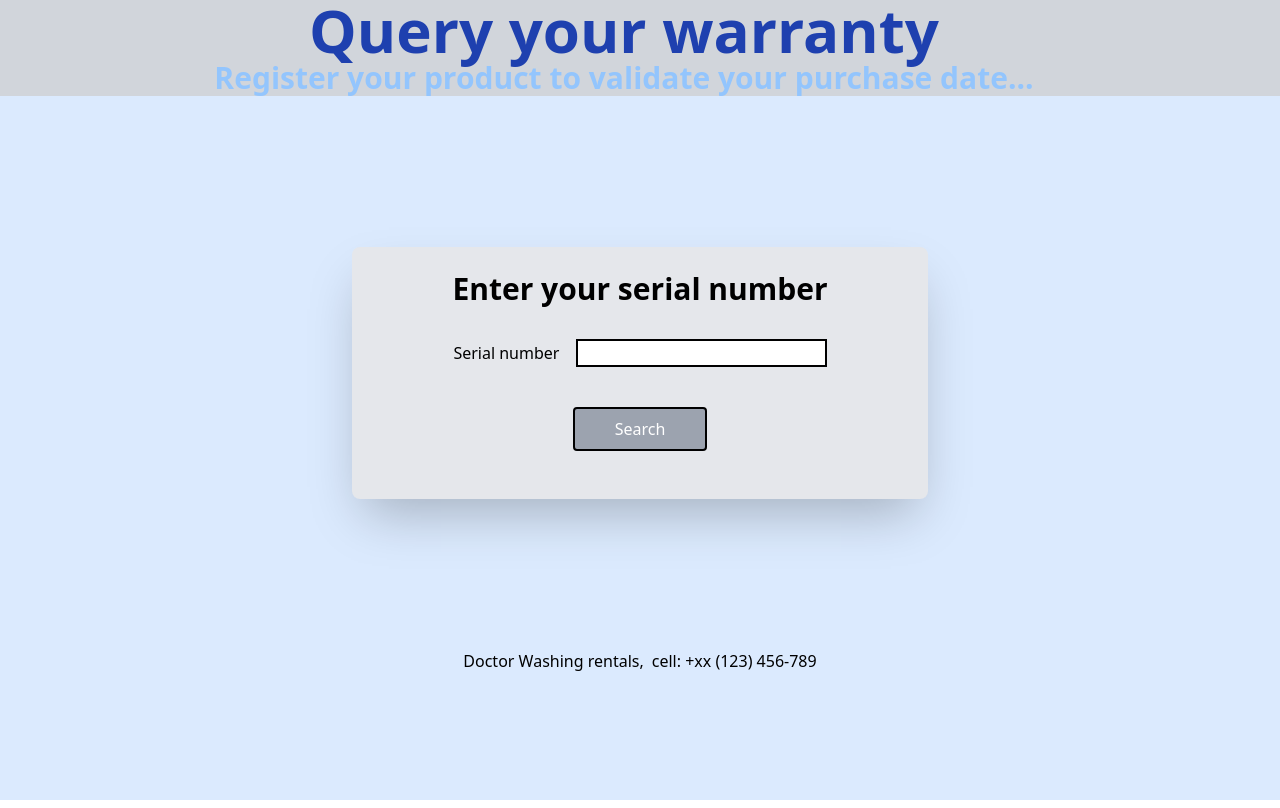
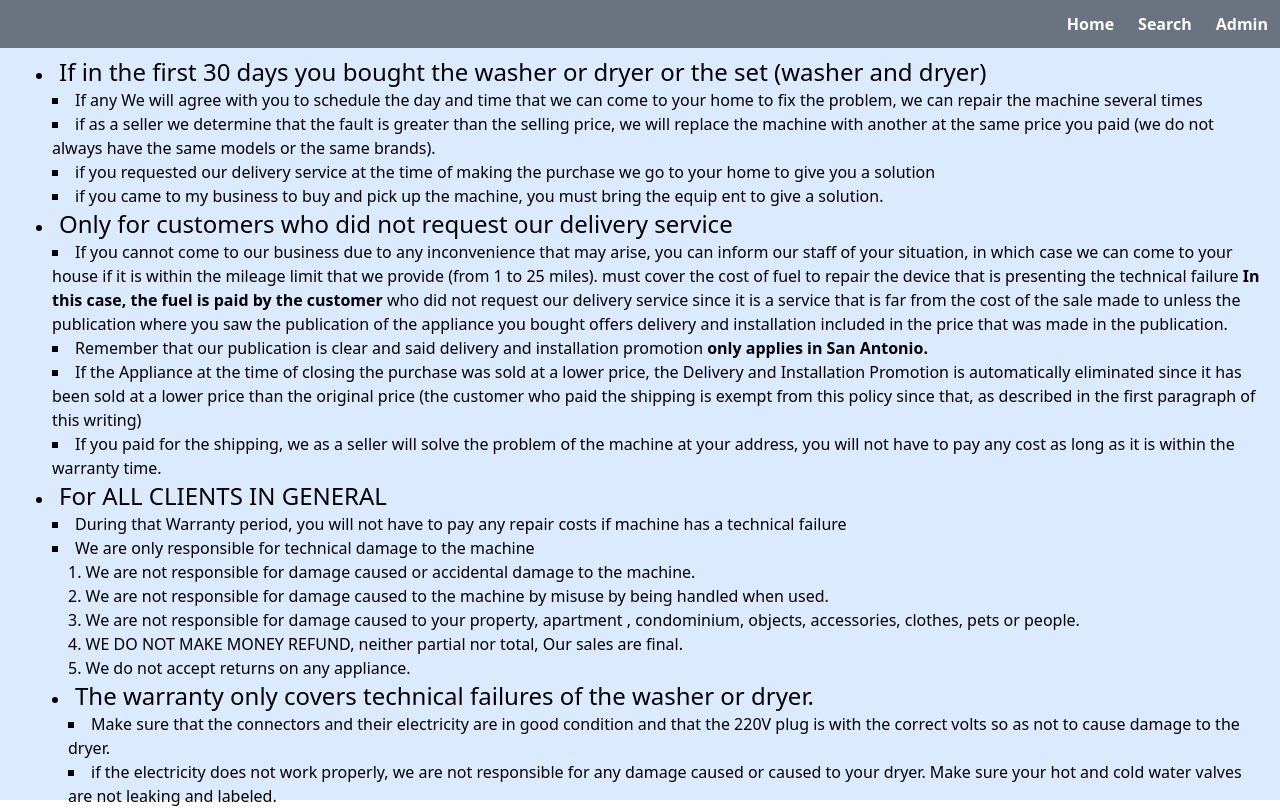
Before and after one commit to angel7005/demo-wash, a Next.js app: page / in a window 1280 px wide. Shown: the top 808 px of the page. Built offline with nearby package versions, Linux system fonts and the light colour scheme.

Commit message:
Restructuracion del sitio. menu, pagina, terminos de la garantia, busqedas...

```diff
--- a/pages/components/footer.js
+++ b/pages/components/footer.js
@@ -1,8 +1,8 @@
 export default function Footer() {
     return (
             <footer>
-              <div className="flex justify-center">
-              <p className="mr-2">Doctor Washing rentals,</p> <p> cell: +xx (123) 456-789</p>
+              <div className="my-4 flex bg-gray-400 justify-center">
+              <p className="mr-1  ">Doctor Washing rentals,</p> <p> cell: +xx (123) 456-789</p>
               </div>
             </footer>
     )
--- a/pages/components/header.js
+++ b/pages/components/header.js
@@ -1,20 +1,20 @@
+
+
 const  Header = () => {
 	return (
-		<div className="flex justify-center bg-gray-300">
-			<div className="mx-4 my-2 order-last">
+		<div className="flex  justify-end bg-gray-500">
+			<nav className="flex justify-end ">
+				<div className="logo p-2 w/2">
 
-			</div>
-			<div className="mx-4 self-center text-center">
-				<h1 className="text-6xl font-bold text-blue-800">
-					Query your warranty
-				</h1>
-				<h2 className="text-3xl font-semibold text-blue-300">
-					Register your product to validate your purchase date...
-				</h2>
-
-
-			</div>
-
+				</div>
+				<div className="block" >
+					<ul className="menu flex items-right" >
+ 						<li><a href="/" className="link">Home</a></li>
+						<li><a href="/warranties/search" className="link">Search</a></li>
+						<li><a href="/warranties/warranty" className="link">Admin</a></li>
+					</ul>
+				</div>
+			</nav>
 		</div>
 	)
 }
--- a/pages/components/tables.js
+++ b/pages/components/tables.js
@@ -60,9 +60,9 @@ export default function Table( {table_head, table_body}) {
         return (
             <div className="flex flex-col">
             <div className="overflow-x-auto h-screen">
-                <div className="py-3 pl-2 mx-2" >
+                <div className="py-3 pl-2 mx-2 w-full" >
 
-                        <div className="w-full md:w-auto flex flex-col md:flex-row space-y-2 md:space-y-1
+                        <div className="w-full flex flex-col md:flex-row space-y-2 md:space-y-1
                                     items-stretch md:items-right justify-end md:space-x-3 flex-shrink-1 mx-2">
 
                             <button type="button" id="createProductModalButton"
@@ -120,7 +120,7 @@ export default function Table( {table_head, table_body}) {
 
                 <div className="p-1.5 w-full inline-block align-middle overflow-x-auto">
                     <div className="overflow-x-auto border rounded-lg">
-                        <table className="divide-y divide-gray-200">
+                        <table className="divide-y divide-gray-200 w-full">
                             {table_head}
                             {table_body}
                         </table>
--- a/pages/index.js
+++ b/pages/index.js
@@ -4,18 +4,84 @@ import Header from "./components/header.js"
 import Footer from "./components/footer.js"
 import WarrantySearh from '../components/warrantysearch.jsx'
 
-const  DashBoard = () => {
+const  TermineContract = () => {
 	return (
 			<div className="min-h-screen h-screen
 						grid grid-cols-3 gap-2 w-3/3
 			            bg-blue-100 antialiased relative">
 				<div className="text-center col-span-3"><Header/></div>
 
-				<div className="text-center col-span-3 "><WarrantySearh/></div>
+				<div className="text-center col-span-3 mx-5 ">
+					<div className="text-left">
+					 <lu>
+						<li className="list">
+						    <a className="text-2xl">If in the first 30 days you bought the washer or dryer or the set (washer and dryer)</a>
+						    <lu>
+						     <li className="list list1">
+						     	If any We will agree with you to schedule the day and time that we can come to your home to fix the problem,
+							 	we can repair the machine several times</li>
+							 <li className="list list1">
+							 	if as a seller we determine that the fault is greater than the
+							  	selling price, we will replace the machine with another at the same price you paid
+							  	(we do not always have the same models or the same brands).</li>
+							 <li className="list list1">
+							 	if you requested our delivery service at the time of making the purchase we go to your home to give you a solution</li>
+							 <li className="list list1">
+							 	if you came to my business to buy and pick up the machine, you must bring the equip ent to give a solution.</li>
+							</lu>
+						</li>
+						<li className="list">
+      						<a className="text-2xl">Only for customers who did not request our delivery service</a>
+      						<lu>
+      							<li className="list list1">If you cannot come to our business due to any inconvenience that may arise,
+      								you can inform our staff of your situation, in which case we can come to your house
+      								if it is within the mileage limit that we provide (from 1 to 25 miles).
+      								must cover the cost of fuel to repair the device that is presenting the technical failure
+      								<a className="font-bold"> In this case, the fuel is paid by the customer </a>who did not request our delivery service since it is a service that is far from the cost of the sale made to unless the publication where you saw the publication of the appliance you bought offers
+      									delivery and installation included in the price that was made in the publication.
+      							  </li>
+      							<li className="list list1"> Remember that our publication is clear and said delivery and installation promotion
+      							  <a className="font-bold"> only applies in San Antonio.</a></li>
+      							<li className="list list1"> If the Appliance at the time of closing the purchase was sold at a lower price,
+      							   the Delivery and Installation Promotion is automatically eliminated since it has been sold at a
+      							   lower price than the original price (the customer who paid the shipping is exempt from this policy since that,
+      							   	as described in the first paragraph of this writing)</li>
+      							<li className="list list1"> If you paid for the shipping, we as a seller will solve the problem of the machine at your address,
+      								you will not have to pay any  cost as long as it is within the warranty time.</li>
+							</lu>
+      					</li>
+      					<li className="list"><a className="text-2xl">For ALL CLIENTS IN GENERAL</a>
+      					  <lu>
+      					     <li className="list list1"> During that Warranty period, you will not have to pay any repair costs if machine has a technical failure </li>
+      					     <li className="list  list1"> We are only responsible for technical damage to the machine
+      					     	<lu>
+      					     		<li className="list list2">We are not responsible for damage caused or accidental damage to the machine. </li>
+      					     		<li className="list list2">We are not responsible for damage caused to the machine by misuse by being handled when used.</li>
+      								<li className="list list2">We are not responsible for damage caused to your property, apartment , condominium, objects, accessories, clothes, pets or people.</li>
+      								<li className="list list2">WE DO NOT MAKE MONEY REFUND, neither partial nor total, Our sales are final.</li>
+      								<li className="list list2">We do not accept returns on any appliance. </li>
+      							</lu>
+      						 </li>
+							 <li className="list"><a className="text-2xl">The warranty only covers technical failures of the washer or dryer.</a>
+							 	<lu>
+							 	  <li className="list list1">Make sure that the connectors and their electricity are in good condition and that the 220V plug is with the correct volts
+							 	 	so as not to cause damage to the dryer.</li>
+							 	   <li className="list list1">if the electricity does not work properly, we are not responsible for any damage caused or caused to your dryer.
+							 	 	Make sure your hot and cold water valves are not leaking and labeled.</li>
+							 	    <li className="list list1">Also make sure the drain is not clogged that way you will avoid damaging the washer.</li>
+							 	</lu>
+							 </li>
+    				      </lu>
+    				    </li>
+    				  </lu>
+
+					  <div className="flex justify-center mt-6 text-2xl">Washer are sold as is Thank you for your purchase, we are here to serve you!</div>
+					</div>
+				</div>
 
 				<div className="text-center col-span-3"><Footer/></div>
 			</div>
 		);
 };
 
-export default DashBoard;
+export default TermineContract;
--- a/pages/layout.js
+++ b/pages/layout.js
@@ -1,4 +1,5 @@
 //import { Inter } from "next/font/google"
+
 import Navbar from "./components/navbar"
 import Footer from "./components/footer"
 
@@ -14,8 +15,9 @@ export default function RootLayout({ children }) {
     return (
         <html lang='en'>
             <body>
+                <Header/>
                 <Navbar />
-                {children}
+               {children}
                 <Footer />
             </body>
         </html>
--- /dev/null
+++ b/pages/warranties/search.js
@@ -0,0 +1,23 @@
+import React from 'react';
+
+import Header from "../components/header.js"
+import Footer from "../components/footer.js"
+import WarrantySearh from '../../components/warrantysearch.jsx'
+
+const  DashBoard = () => {
+	return (
+			<div className="min-h-screen h-screen
+						grid grid-cols-3 gap-2 w-3/3
+			            bg-blue-100 antialiased relative">
+				<div className="text-center col-span-3"><Header/></div>
+
+				<div className="text-center col-span-3 mx-5 ">
+					<WarrantySearh/>
+				</div>
+
+				<div className="text-center col-span-3"><Footer/></div>
+			</div>
+		);
+};
+
+export default DashBoard;
--- a/styles/globals.css
+++ b/styles/globals.css
@@ -38,3 +38,23 @@ li.active {
   background-color: skyblue;
   color: white;
 }
+
+.link {
+  @apply text-white block p-3 font-bold hover:text-yellow-500
+}
+
+.button1{
+  @apply border-4 border-yellow-400 text-white font-bold p-2 rounded-full hover:bg-white hover:text-black transition duration-500
+}
+
+.list {
+  @apply ml-4
+}
+
+.list1{
+  list-style-type: square;
+}
+
+.list2{
+  list-style-type: decimal;
+}
```
Also changed, not shown: 1 other file (tests, documents, lock files or other folders).
